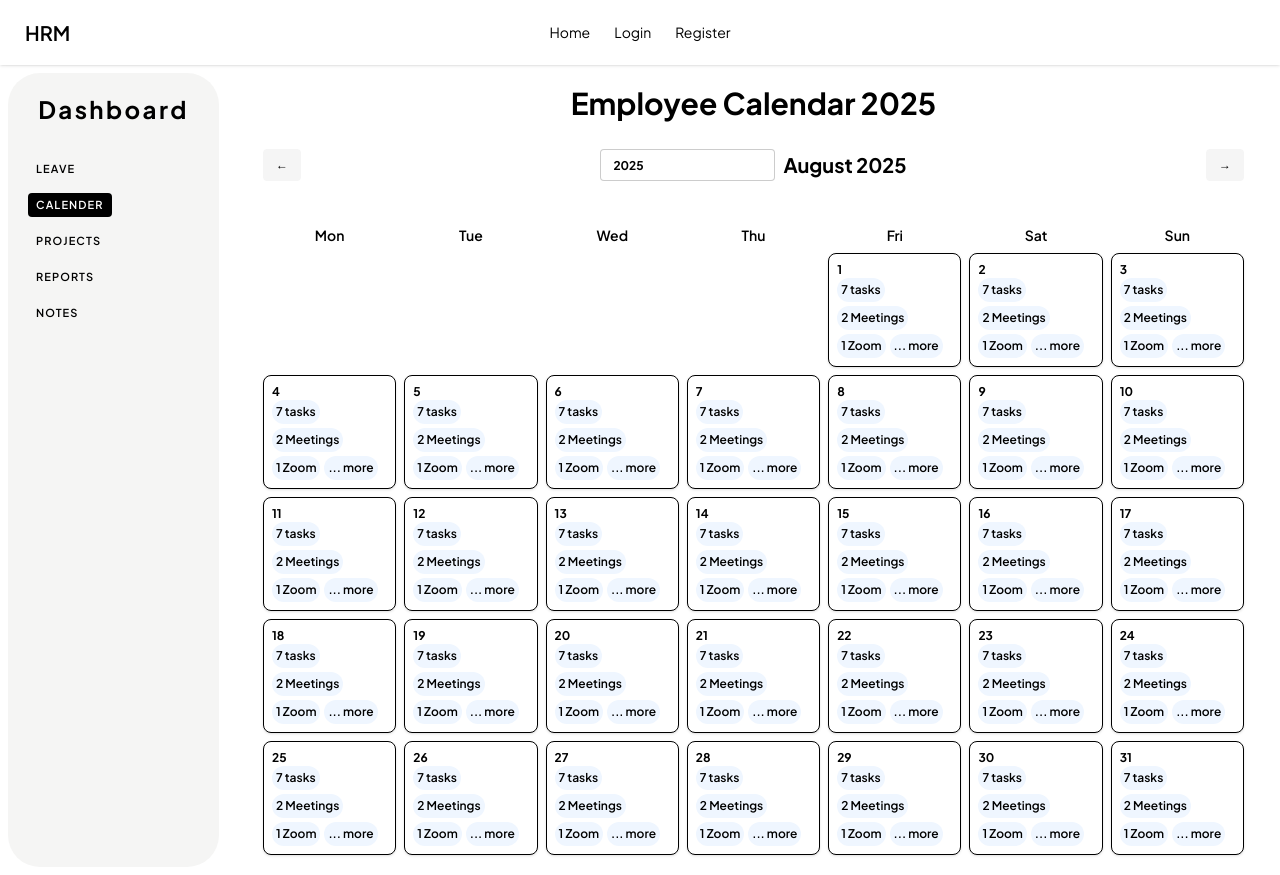
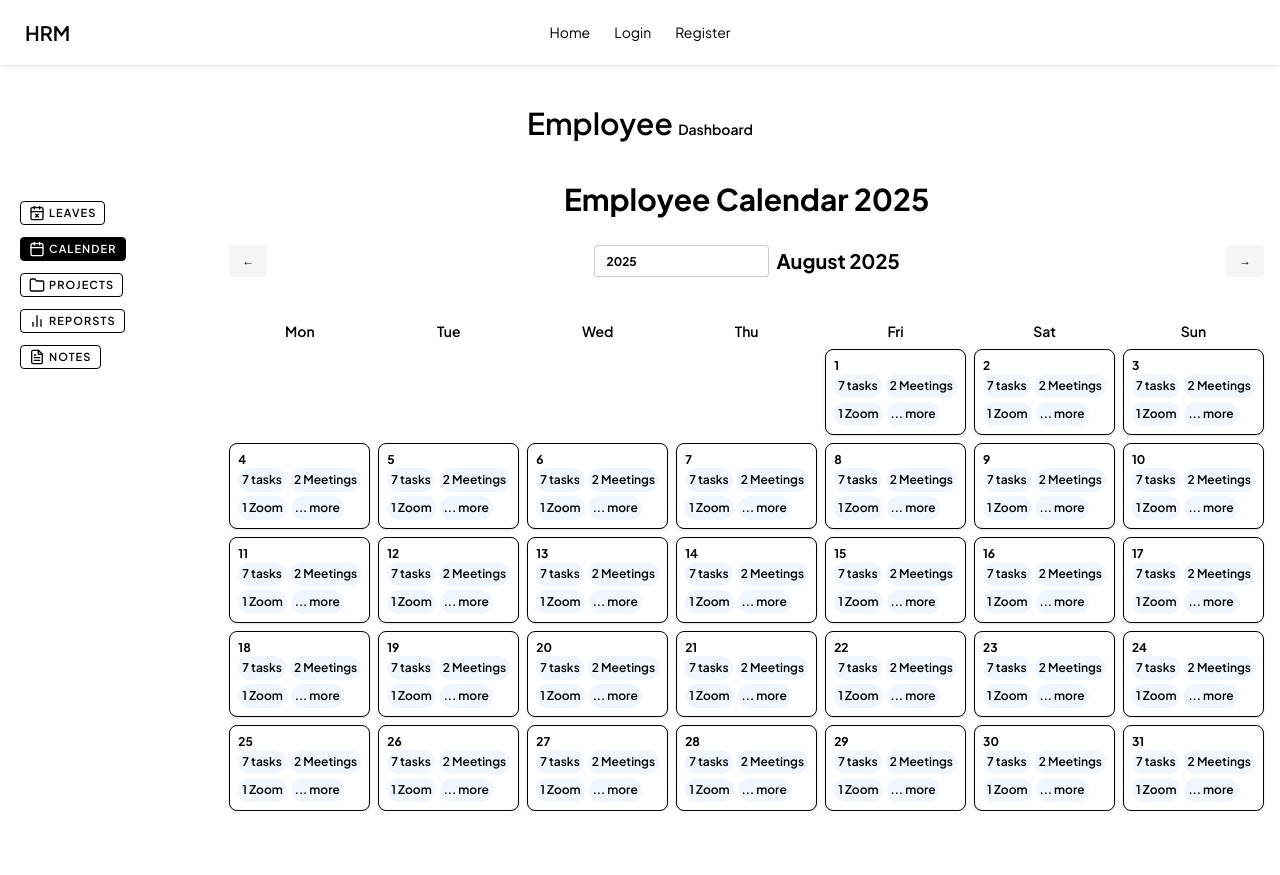
Before and after one commit to annascodes/hrm-erp, a Next.js app: page /employee/calender in a window 1280 px wide. After the commit the page ends 811 px from the top, so only its background shows below. Built offline with nearby package versions, Linux system fonts and the light colour scheme; no server answers.

Commit message:
Fixed  employee dashboard

```diff
--- a/src/app/api/employee/[userId]/route.js
+++ b/src/app/api/employee/[userId]/route.js
@@ -90,7 +90,8 @@ export async function PUT(req, {params}) {
 
     const body = await  req.json()
     await dbConnect()
-    const employee = await Employee.findOne({userId})
+
+    const employee = await Employee.findOne({userId: userId})
     if(!employee)
         return NextResponse.json({error: 'No employee found under this userId'}, {status: 404})
 
--- a/src/app/api/user/me/route.js
+++ b/src/app/api/user/me/route.js
@@ -6,7 +6,7 @@ import { NextResponse } from "next/server"
 
 export async function GET() {
     try {
-        const token = (await cookies()).get('token').value;
+        const token = (await cookies()).get('token')?.value;
         // if(!token){
         //     console.log('no token-> api/user/me GET-method.')
         //     return
--- a/src/app/employee/layout.jsx
+++ b/src/app/employee/layout.jsx
@@ -1,33 +1,67 @@
 'use client'
 import LinkBtn from '@/components/LinkBtn'
+import LinkCarousel from '@/components/LinkCarousel'
 import Link from 'next/link'
 import { usePathname } from 'next/navigation'
 import React from 'react'
+import { FiUmbrella, FiCalendar, FiFolder, FiBarChart2, FiFileText } from "react-icons/fi";
+import { LuCalendarX } from "react-icons/lu";
 
 const layout = ({ children }) => {
+
     const pathName = usePathname()
     return (
-        <div className='flex flex-row'>
-            <div className=' w-2/12  flex flex-col p-5 bg-stone-100 rounded-4xl m-2  gap-3 items-start '>
-                <h1 className='text-2xl font-bold mb-5 text-center mx-auto tracking-widest'>Dashboard</h1>
+        <div>
+              <h1 className='text-center text-base lg:text-3xl font-semibold lg:my-10 my-2'>Employee <span className='text-xs lg:text-sm'>Dashboard</span> </h1>
+            <div className='flex flex-col  lg:flex-row '>
+
+                <div className='w-full  lg:w-2/12 overflow-auto  flex flex-row lg:flex-col p-5 rounded-4xl lg:items-start  gap-3 '>
 
                     <LinkBtn href={'/employee/leaveapplication'}
                         activeOn={`/employee/leaveapplication`}
-                className={'border-none'} name={'Leave'} />
-                <LinkBtn href={'/employee/calender'} className={'border-none'} name={'Calender'} />
-                <LinkBtn href={'/employee/projects'} className={'border-none'} name={'Projects'} />
-                <LinkBtn href={'/employee/reports'} className={'border-none'} name={'Reports'} />
-                <LinkBtn href={'/employee/notes'} className={'border-none'} name={'Notes'} />
+                        className={''}
+                        btnSize={'lg:btn btn-xs hover:text-white'}
+                        name={<> <LuCalendarX className='text-base' /> Leaves  </>}
+                    />
 
-
+                    <LinkBtn
+                        href={'/employee/calender'}
+                        className={'  '}
+                        btnSize={'lg:btn btn-xs hover:text-white'}
+                        name={<> <FiCalendar className='text-base' /> Calender  </>}
+                    />
+                    <LinkBtn
+                        href={'/employee/projects'}
+                        className={' '}
+                          btnSize={'lg:btn btn-xs hover:text-white'}
+                        name={<> <FiFolder className='text-base' /> Projects  </>}
+                    />
+                    <LinkBtn
+                        href={'/employee/reports'}
+                        className={' '}
+                          btnSize={'lg:btn btn-xs hover:text-white'}
+                       name={<> <FiBarChart2 className='text-base' /> Reporsts  </>}
+                    />
+                    <LinkBtn
+                        href={'/employee/notes'}
+                        className={' '}
+                          btnSize={'lg:btn btn-xs hover:text-white'}
+                        name={<> <FiFileText className='text-base' /> Notes  </>}
+                    />
                 </div>
 
 
-            <div className=' w-10/12 p-5 '>
+
+
+                <div className='w-full lg:w-10/12 '>
                     {children}
                 </div>
 
 
+
+
+
+            </div>
 
         </div>
     )
--- a/src/app/employee/leaveapplication/allleaves/page.jsx
+++ b/src/app/employee/leaveapplication/allleaves/page.jsx
@@ -39,7 +39,7 @@ const page = () => {
     }, [data, err])
     return loading ? <Loading /> : (
         <div>
-            <h1 className='text-2xl  font-bold mb-5' > All leaves</h1>
+            <h1 className='text-2xl  font-bold mb-5 text-center' > All leaves</h1>
 
             {/* {
                 allLeaves && <pre>{JSON.stringify(allLeaves, null, 10)}</pre>
--- a/src/app/employee/leaveapplication/layout.jsx
+++ b/src/app/employee/leaveapplication/layout.jsx
@@ -4,11 +4,10 @@ import React from 'react'
 const layout = ({ children }) => {
     return (
         <div>
-            <div className='flex flex-row justify-center bg-stone-50 rounded-2xl p-2 items-center gap-5 my-10'>
+
+            <div className='flex flex-row justify-center bg-stone-50 rounded-2xl p-2 items-center gap-5 m-3'>
                 <LinkBtn href={'/employee/leaveapplication'} name={'Create'} />
                 <LinkBtn href={'/employee/leaveapplication/allleaves'} name={'All'} />
-
-
             </div>
 
             {children}
--- a/src/app/profile/[userId]/updateemployee/page.jsx
+++ b/src/app/profile/[userId]/updateemployee/page.jsx
@@ -18,10 +18,10 @@ const page = ({ params }) => {
     }, [])
 
 
-    const handleUpdate = (data) => {
-        // console.log('updating user ', data)
-        if (data.userId)
-            UpdEmp(`/api/employee/${data.userId}`, 'PUT', data)
+    const handleUpdate = (arg) => {
+        console.log('sending this to api as arg:', arg)
+        if (arg.userId)
+            UpdEmp(`/api/employee/${arg.userId._id}`, 'PUT', arg)
 
     }
     useEffect(() => {
--- a/src/components/LinkBtn.jsx
+++ b/src/components/LinkBtn.jsx
@@ -21,14 +21,14 @@ import Link from 'next/link'
 import { usePathname } from 'next/navigation'
 import React from 'react'
 
-const LinkBtn = ({ href = null, name, className = null, activeOn = null }) => {
+const LinkBtn = ({ href = null, name, className = null, activeOn = null, btnSize='btn-xs' }) => {
     const pathName = usePathname()
     // console.log('pathName: ',pathName)
     // console.log('activeOn: ', activeOn)
     return (
         <Link
             href={href}
-            className={`btn btn-neutral btn-outline btn-xs tracking-widest uppercase flex items-center gap-1
+            className={`btn btn-neutral btn-outline ${btnSize} tracking-widest uppercase flex items-center gap-1
             ${pathName.includes(activeOn) && 'bg-black text-white'}
             ${pathName === href && 'bg-black text-white'}
             ${className}`}>
--- /dev/null
+++ b/src/components/LinkCarousel.jsx
@@ -0,0 +1,25 @@
+import React from 'react'
+
+const LinkCarousel = ({ Links=null }) => {
+    return (
+        <div>
+            <div className="carousel rounded-box border mx-auto p-5">
+
+                {
+                    Links && Links.map((l, i) => {
+                        return (
+                            <div className="carousel-item">
+                                    {l}
+                            </div>
+                        )
+                    })
+                }
+
+
+            </div>
+
+        </div>
+    )
+}
+
+export default LinkCarousel
```
Also changed, not shown: src/app/(auth)/login/page.jsx (+23 -12 lines). Lines whose indentation alone changed are shown as unchanged.
